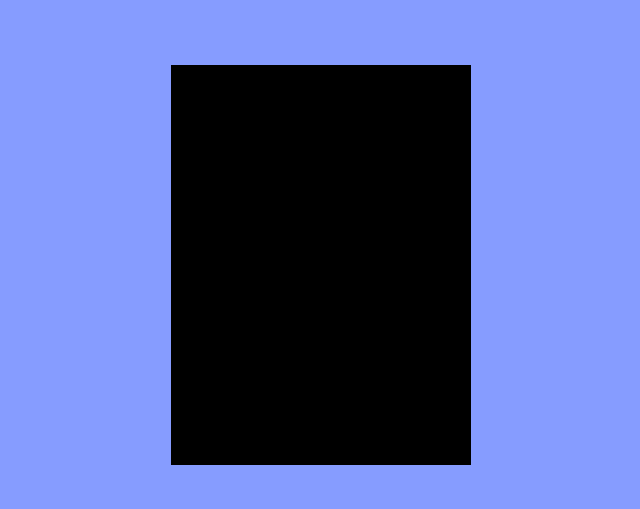
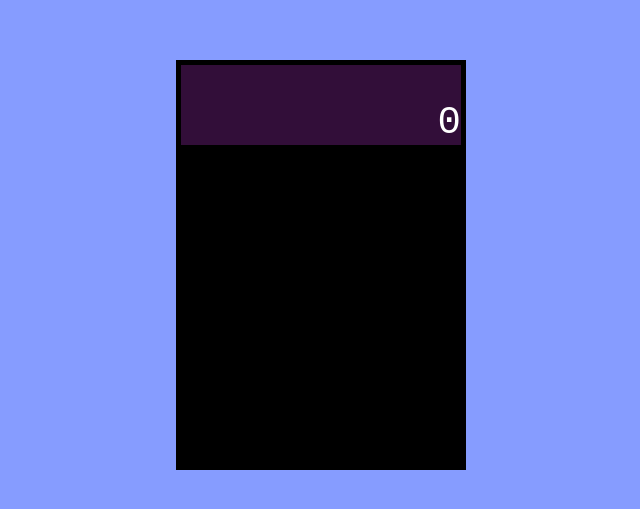
Before and after one commit to cbagby33/javascript-calculator, a React (Create React App) app: page / in a window 1280 px wide. Shown: the part 135-644 px from the top of the page, without its empty margins (319-959 px from the left). Built offline with nearby package versions, Linux system fonts and the light colour scheme.

Commit message:
added display component

```diff
--- a/src/App.css
+++ b/src/App.css
@@ -5,12 +5,25 @@
   display: flex;
   justify-content: center;
   align-items: center;
+  font-family: monospace;
 }
 
 #calculator{
-  width:300px;
+  width:280px;
   height:400px;
   background-color: black;
+  display: flex;
+  border: solid 5px black;
+}
+#display {
+  width: 100%;
+  height: 20%;
+  background-color: #320e39;
+  color: white;
+  font-size: 3em;
+  display: flex;
+  justify-content: right;
+  align-items: end;
 }
 
 @media (prefers-reduced-motion: no-preference) {
--- a/src/App.js
+++ b/src/App.js
@@ -1,6 +1,6 @@
 import React from 'react'
 import './App.css';
-import Calculator from './component/Calculator'
+import Calculator from './components/Calculator.js'
 
 function App() {
   return (
--- a/src/component/Calculator.js
+++ /dev/null
@@ -1,14 +0,0 @@
-import React from 'react'
-
-class Calculator extends React.Component{
-	constructor (props){
-		super(props)
-	}
-	render(){
-		return(
-			<div id="calculator"></div>
-		)
-	}
-}
-
-export default Calculator
--- /dev/null
+++ b/src/components/Calculator.js
@@ -0,0 +1,19 @@
+import React from 'react';
+import Display from './Display';
+
+//Calculator component that will hold all buttons
+class Calculator extends React.Component{
+	constructor (props){
+		super(props)
+	}
+	render(){
+		return(
+			<div id="calculator">
+				{/*Display component to keep track of all calculations*/}
+				<Display />
+			</div>
+		)
+	}
+}
+
+export default Calculator
--- /dev/null
+++ b/src/components/Display.js
@@ -0,0 +1,14 @@
+import React from 'react';
+
+class Display extends React.Component{
+	constructor (props){
+		super(props)
+	}
+	render(){
+		return(
+			<div id="display">0</div>
+		)
+	}
+}
+
+export default Display
```
